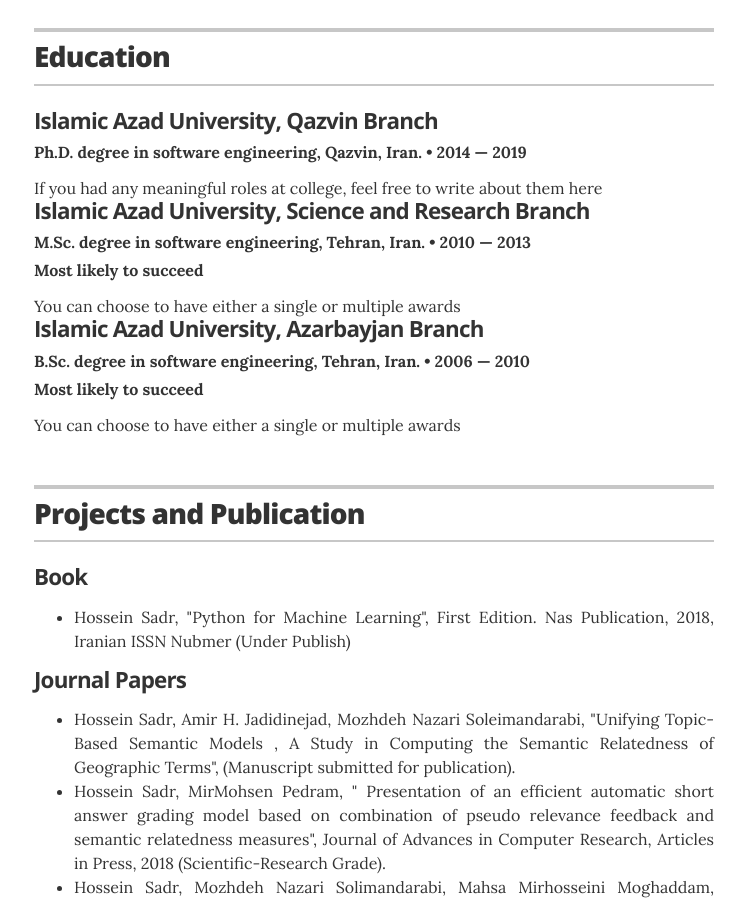
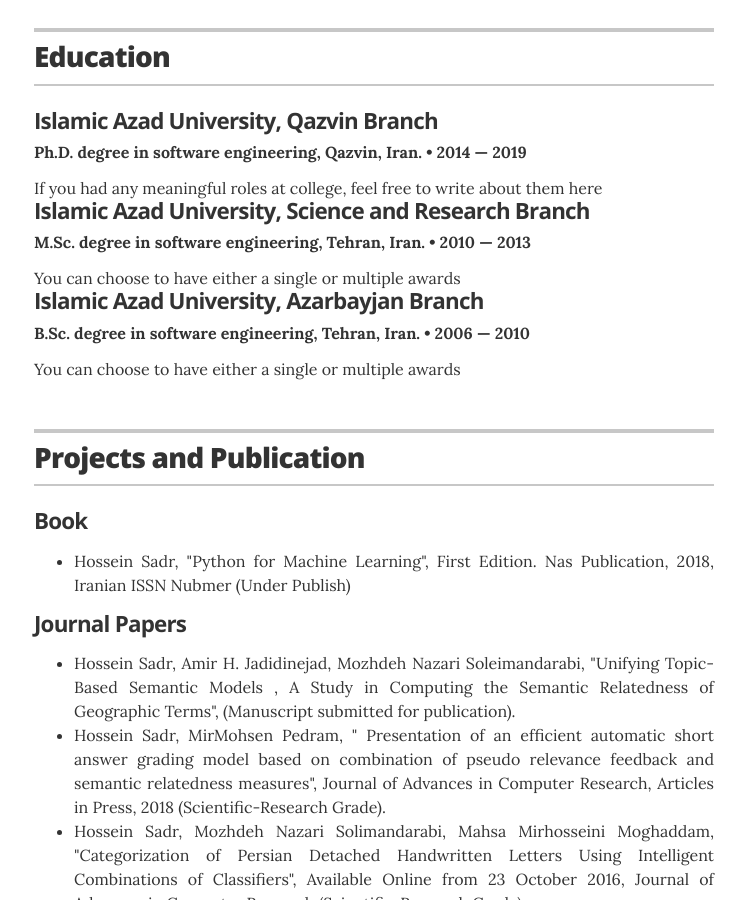
Before and after one commit to hosseinsadr/hosseinsadr.github.io, a Jekyll site: the page built from index.html, in a window 1280 px wide and 900 px high, scrolled down 2105 px. Shown: the whole window, without its empty margins (266-1012 px from the left). Built offline with Jekyll 4.4.1, drawn with Linux system fonts in a browser that asks for light colours.

Commit message:
Update education.yml

```diff
--- a/_data/education.yml
+++ b/_data/education.yml
@@ -10,11 +10,10 @@
 - degree: M.Sc. degree in software engineering, Tehran, Iran.
   uni: Islamic Azad University, Science and Research Branch
   year: 2010 &mdash; 2013
-  award: Most likely to succeed
+  #award: Most likely to succeed
   summary: You can choose to have either a single or multiple awards
 #############
 - degree: B.Sc. degree in software engineering, Tehran, Iran.
   uni: Islamic Azad University, Azarbayjan Branch
   year: 2006 &mdash; 2010
-  award: Most likely to succeed
   summary: You can choose to have either a single or multiple awards
```
